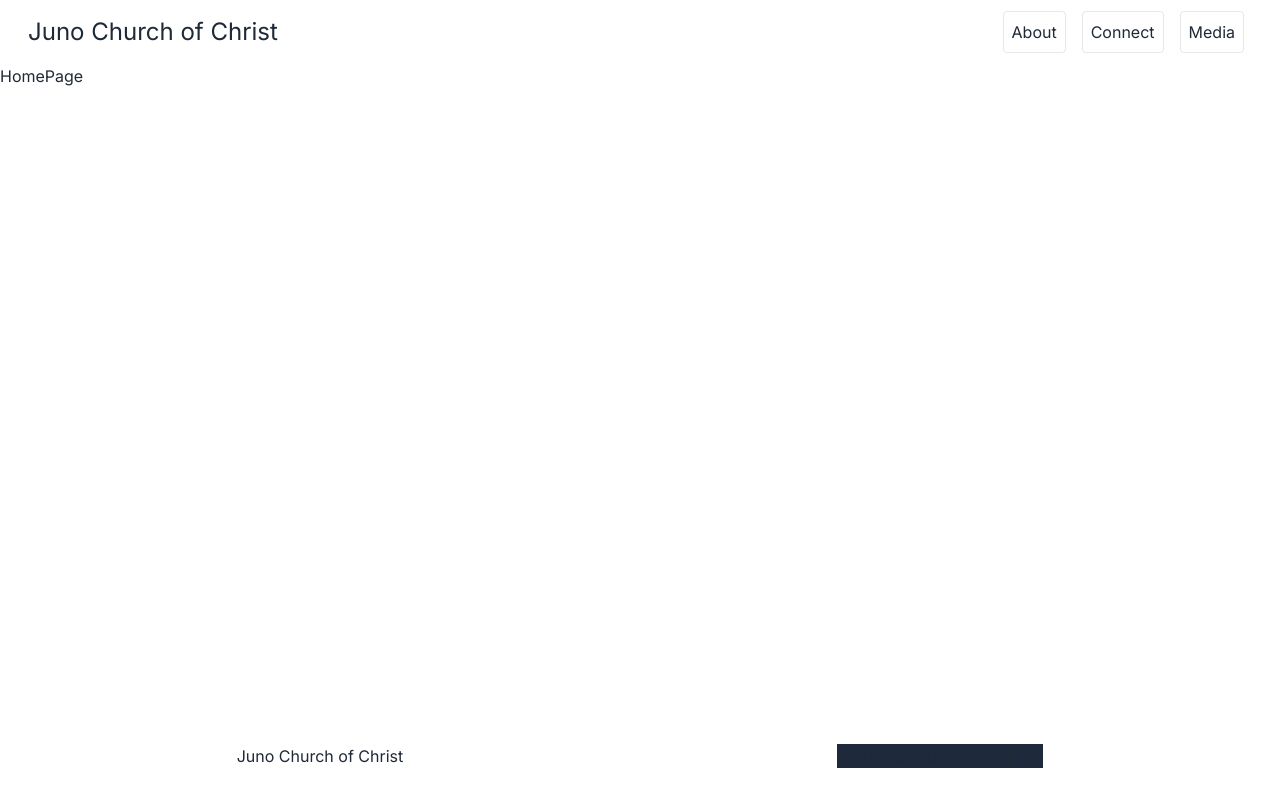
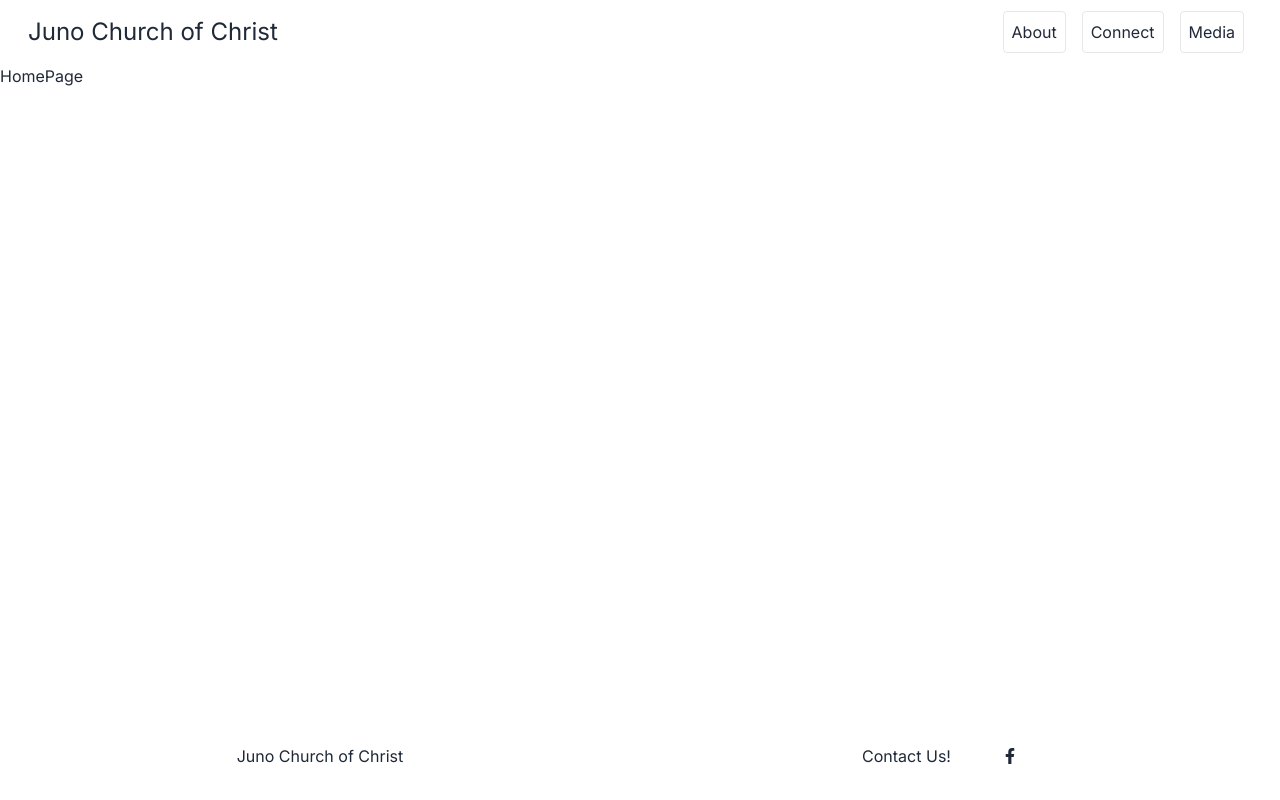
Before and after one commit to JunoChurchofChrist/JunoWebsite, a Next.js app: page / in a window 1280 px wide. Built offline with nearby package versions, Linux system fonts and the light colour scheme.

Commit message:
Removed debugging colors....

```diff
--- a/app/components/Footer/Footer.tsx
+++ b/app/components/Footer/Footer.tsx
@@ -4,9 +4,9 @@ import Link from 'next/link';
 
 const Footer = () => {
   return (
-    <div className="px-5 min-w-screen flex justify-around items-baseline bg-white">
+    <div className="px-5 min-w-screen flex justify-around items-baseline">
       <Link href="/">Juno Church of Christ</Link>
-      <div className="w-1/6 flex justify-around items-center bg-slate-800">
+      <div className="w-1/6 flex justify-around items-center">
         <Link href="/connect">Contact Us!</Link>
         <a
           href="https://www.facebook.com/JunoChurchOfChrist/?ref=br_rs"
```
